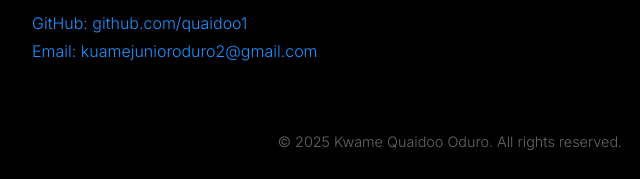
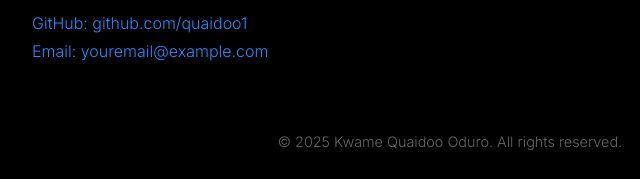
Before and after one commit to quaidoo1/KSU-Application-portfolio-, a plain HTML site: page index.html in a window 1280 px wide. Shown: the part 959-1138 px from the top of the page, 190-830 px from the left. Drawn offline with Linux system fonts and the light colour scheme.

Commit message:
Add files via upload

```diff
--- a/index.html
+++ b/index.html
@@ -123,7 +123,7 @@
       <h2>Contact</h2>
       <div class="contact-links">
         <a href="https://github.com/quaidoo1" target="_blank">GitHub: github.com/quaidoo1</a>
-        <a href="mailto:youremail@example.com">Email: kuamejunioroduro2@gmail.com</a>
+        <a href="mailto:youremail@example.com">Email: youremail@example.com</a>
       </div>
     </section>
   </main>
```
